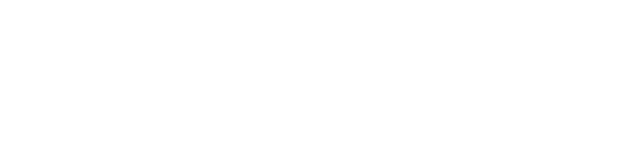
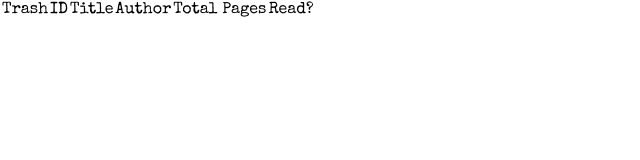
Before and after one commit to JLionPerez/odin-library, a plain HTML site: page index.html in a window 1280 px wide. Shown: the whole page, without its empty margins (0-640 px from the left). Drawn offline with nearby package versions, Linux system fonts and the light colour scheme.

Commit message:
Add tables to html and comment out style and old html for now

```diff
--- a/index.html
+++ b/index.html
@@ -5,9 +5,35 @@
     <meta name="viewport" content="width=device-width, initial-scale=1.0">
     <title>Library</title>
     <link rel="stylesheet" href="styles.css">
-    <script src="library.js"></script>
+    <script src="library.js" defer></script>
+    <style> @import url('https://fonts.googleapis.com/css2?family=Special+Elite&display=swap');</style>
 </head>
 <body>
+    <div class="container">
+        <!-- <div class="section-name">Trash</div>
+        <div class="section-name">ID</div>
+        <div class="section-name">Title</div>
+        <div class="section-name">Author</div>
+        <div class="section-name">Total Pages</div>
+        <div class="section-name">Read?</div>
 
+        <div class="books"></div> -->
+
+        <table>
+            <thead>
+                <tr>
+                    <th colspan="2">Trash</th>
+                    <th colspan="2">ID</th>
+                    <th colspan="2">Title</th>
+                    <th colspan="2">Author</th>
+                    <th colspan="2">Total Pages</th>
+                    <th colspan="2">Read?</th>
+                </tr>
+            </thead>
+            <tbody>
+
+            </tbody>
+        </table>
+    </div>
 </body>
 </html>
--- a/library.js
+++ b/library.js
@@ -23,4 +23,6 @@ function addBookToLibrary(title, author, num_pages, read_status) {
 }
 
 addBookToLibrary("a title", "an author", "number of pages", "it's been read")
-console.log(myLibrary[0].info())
+addBookToLibrary("2", "2", "2", "2")
+addBookToLibrary("blah", "blahblah", "blah","blah")
+addBookToLibrary("blah1", "blahblah1", "blah1","blah1")
--- a/styles.css
+++ b/styles.css
@@ -0,0 +1,26 @@
+* {
+    margin: 0;
+    padding: 0;
+    font-family: "Special Elite", system-ui;
+    font-weight: 400;
+    font-style: normal;
+    /* color: #B89088; */
+}
+
+/* body {
+    background-color: #E6D4D2;
+    padding: 125px 200px;
+} */
+
+/* .container {
+    display: grid;
+    border: 1px solid #DD9E8D;
+    background-color: #E8D6CA;
+    grid-template-columns: repeat(6, 1fr);
+    text-align: center;
+} */
+
+/* .section-name {
+    margin: 10px;
+    align-content: center;
+} */
```
